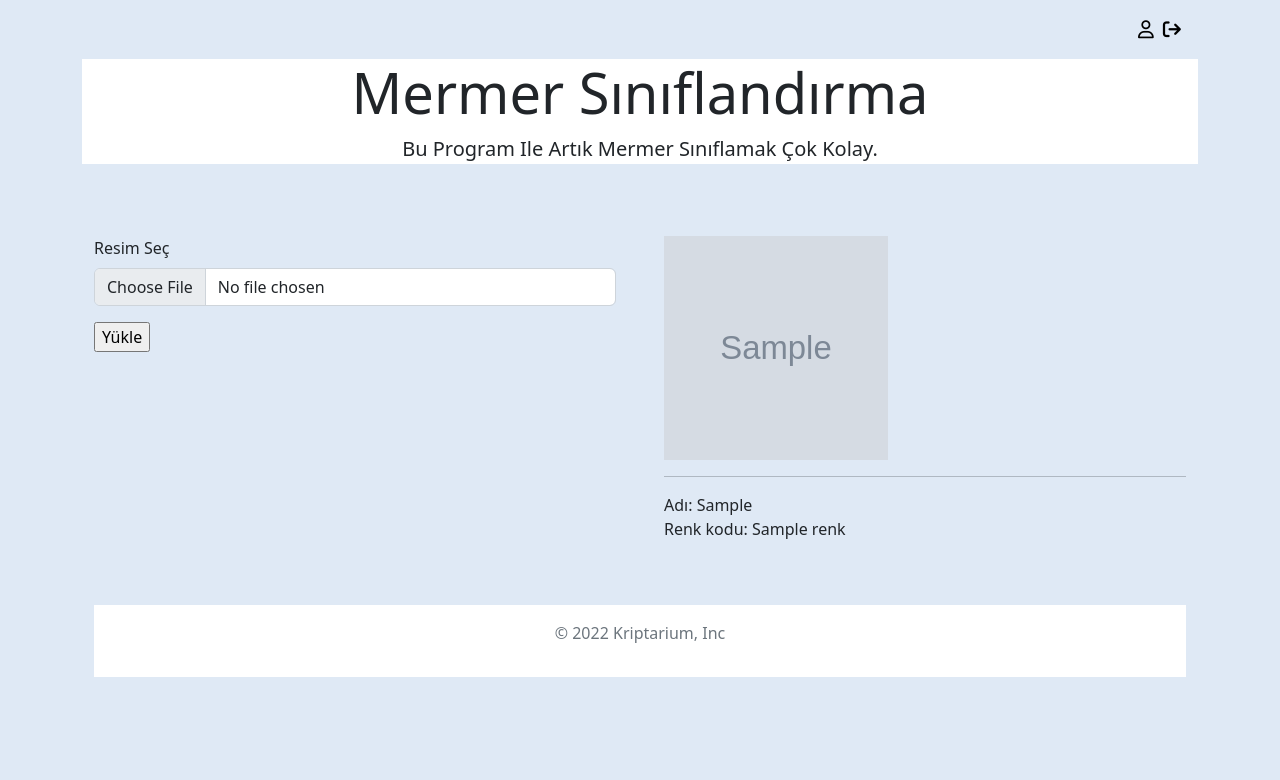
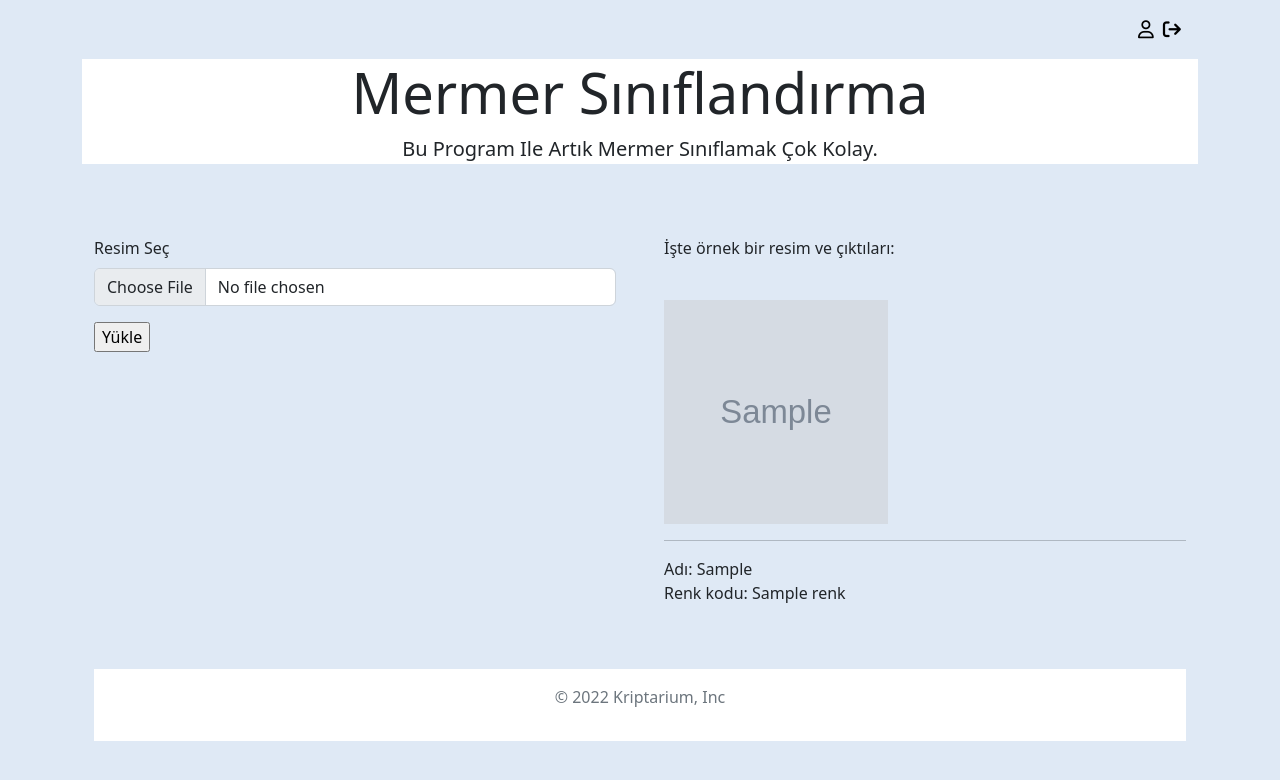
Before and after one commit to karakayaahmet/ymgk_sonn, a Django app: template ymgk-main-live-aws/templates/marble/anasayfa.html in a window 1280 px wide. Shown: the top 780 px of the page. Run offline with Django 4.2, Linux system fonts and the light colour scheme; the template is opened without the code that fills it: most values are stand-ins (such as "Sample title", 1, 10 or a date in 2020); grey boxes marked "Sample" are stand-in pictures; parts of the project's set-up code (start-up, migrations or seed data) failed here and were passed over.

Commit message:
anasayfa güncellemeleri.

```diff
--- a/ymgk-main-live-aws/templates/marble/anasayfa.html
+++ b/ymgk-main-live-aws/templates/marble/anasayfa.html
@@ -75,7 +75,11 @@
 
       <div class="col-sm-12 col-md-8 col-lg-6 p-4">
 
+          <div>
+            <p>İşte örnek bir resim ve çıktıları: </p>
+          </div>
 
+          <br>
 
           <!-- <div class="accordion-item">
             <h2 class="accordion-header">
```
